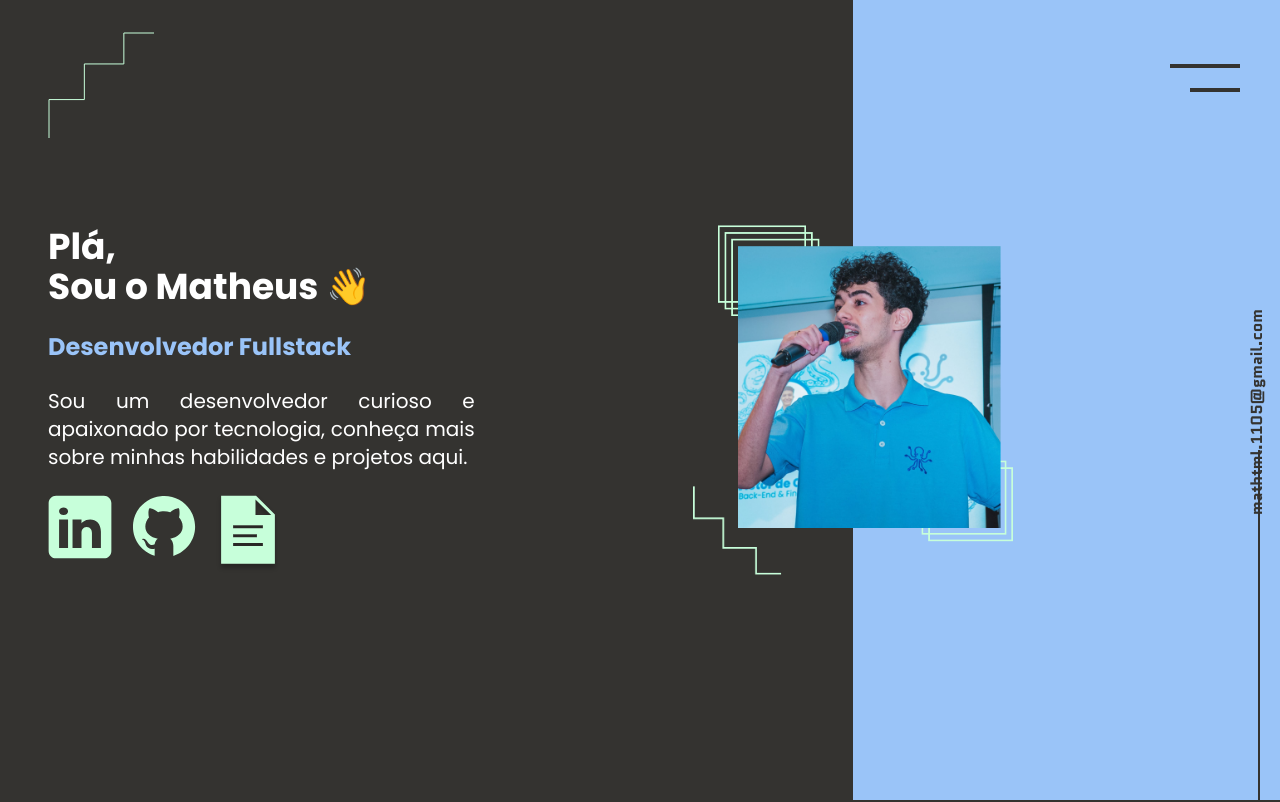
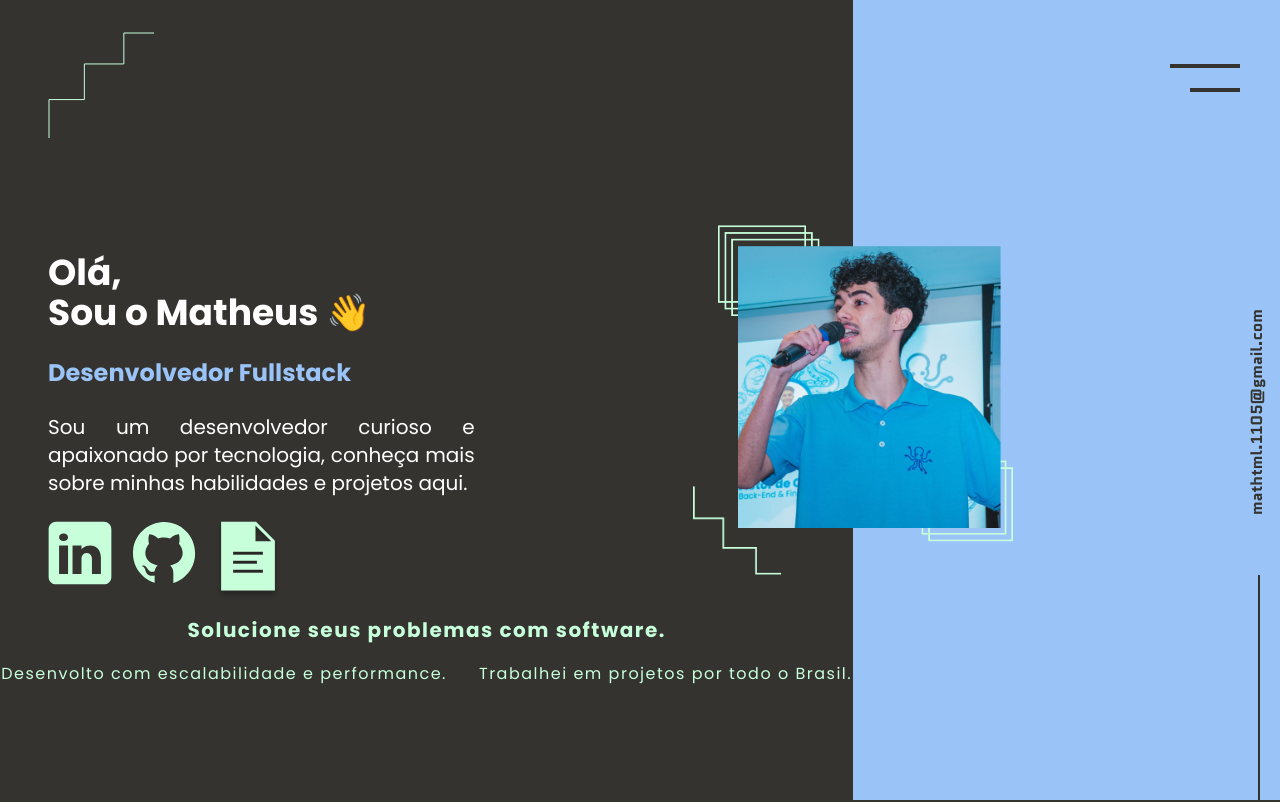
Before and after one commit to fatekkl/Portfolio-Next, a Next.js app: page / in a window 1280 px wide. Shown: the top 802 px of the page. Built offline with nearby package versions, Linux system fonts and the light colour scheme.

Commit message:
add texts to principal + add logic to calculate line height

```diff
--- a/src/app/Components/Line/index.tsx
+++ b/src/app/Components/Line/index.tsx
@@ -1,7 +1,28 @@
+import { useEffect, useState } from "react";
+
 export default function Line() {
+    const [height, setHeight] = useState(225);
+
+    useEffect(() => {
+        const updateHeight = () => {
+            if (window.innerWidth < 400) {
+                setHeight(100);
+            } else if (window.innerWidth < 768) {
+                setHeight(150);
+            } else {
+                setHeight(225);
+            }
+        };
+
+        updateHeight(); // define a altura inicial
+        window.addEventListener("resize", updateHeight);
+
+        return () => window.removeEventListener("resize", updateHeight);
+    }, [])
+
     return (
         <div className="mr-5">
-            <svg width="2" height="350" viewBox="0 0 2 364" fill="none" xmlns="http://www.w3.org/2000/svg">
+            <svg width="2" height={height.toString()} viewBox="0 0 2 364" fill="none" xmlns="http://www.w3.org/2000/svg">
                 <path d="M1 364L1 -9.86457e-06" stroke="#343330" strokeWidth="4" />
             </svg>
         </div>
--- a/src/app/Components/Principal/index.tsx
+++ b/src/app/Components/Principal/index.tsx
@@ -21,9 +21,9 @@ export default function Principal() {
           <Stair />
         </header>
 
-        <article className="w-full h-full flex flex-col justify-center gap-6 max-sm:items-center max-sm:justify-center">
+        <article className="w-full h-3/4 flex flex-col justify-end gap-6 max-sm:items-center max-sm:justify-center">
           <h1 className="font-bold text-white ml-12 text text-xl lg:text-4xl leading-normal max-sm:text-center">
-            Plá,
+            Olá,
             <br />
             Sou o Matheus 👋
           </h1>
@@ -45,6 +45,14 @@ export default function Principal() {
             </a>
           </nav>
         </article>
+        <div className="text-tea  mt-4 font-bold w-full h-fit flex flex-col items-center justify-center gap-4 text-xl tracking-[0.094rem]">
+          <span className="text-wrap text-center">Solucione seus problemas com software.</span>
+          <div className="flex justify-between text-[1rem] font-normal text-wrap h-full gap-8 text-center">
+            <span>Desenvolto com escalabilidade e performance.</span>
+            <span>Trabalhei em projetos por todo o Brasil.</span>
+
+          </div>
+        </div>
       </section>
 
       <figure className="absolute top-1/2 md:left-3/4 lg:left-2/3 transform -translate-y-1/2 -translate-x-1/2 z-40 max-sm:hidden md:w-[20rem]">
@@ -54,7 +62,7 @@ export default function Principal() {
       {/* seção lateral */}
       <aside className="bg-jordy max-sm:w-1/6 md:w-1/3 lg:w-1/3 flex flex-col h-screen justify-end">
         <footer className="w-full justify-end hidden lg:flex">
-          <Line />
+          <Line/>
         </footer>
         <div onClick={(event) => copy(event, "text-tea")} className="text-jet font-quantico font-bold absolute top-1/2 -rotate-90 -right-20 cursor-pointer transition-all duration-500 ease-in-out">
           mathtml.1105@gmail.com
```
